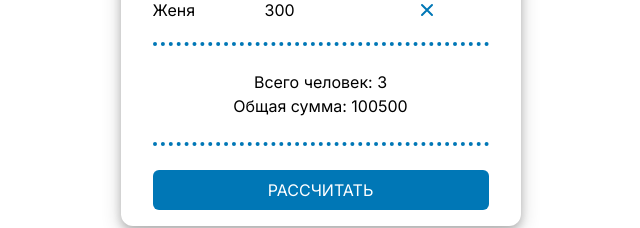
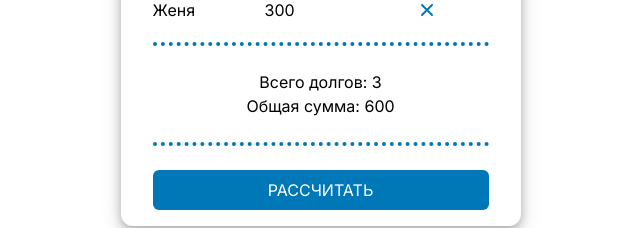
Before and after one commit to vgarbuzow/split-the-bill, a React (Vite) app: page / in a window 1280 px wide. Shown: the part 567-795 px from the top of the page, without its empty margins (312-952 px from the left). Built offline with nearby package versions, Linux system fonts and the light colour scheme.

Commit message:
Добавление формирования информации

```diff
--- a/src/features/debts/info/DebtsInfo.tsx
+++ b/src/features/debts/info/DebtsInfo.tsx
@@ -1,11 +1,17 @@
 import styles from "./DebtsInfo.module.scss";
+import { useDebtsState } from "@/entities/debt/model";
 
 const DebtsInfo = () => {
-  console.log("DebtsInfo");
+  const { debts } = useDebtsState();
+
+  const sum = debts.reduce((acc, debt) => {
+    return acc + debt.amount;
+  }, 0);
+
   return (
     <div className={styles.debtsInfo}>
-      <span>Всего человек: 3</span>
-      <span>Общая сумма: 100500</span>
+      <span>Всего долгов: {debts.length}</span>
+      <span>Общая сумма: {sum}</span>
     </div>
   );
 };
```
